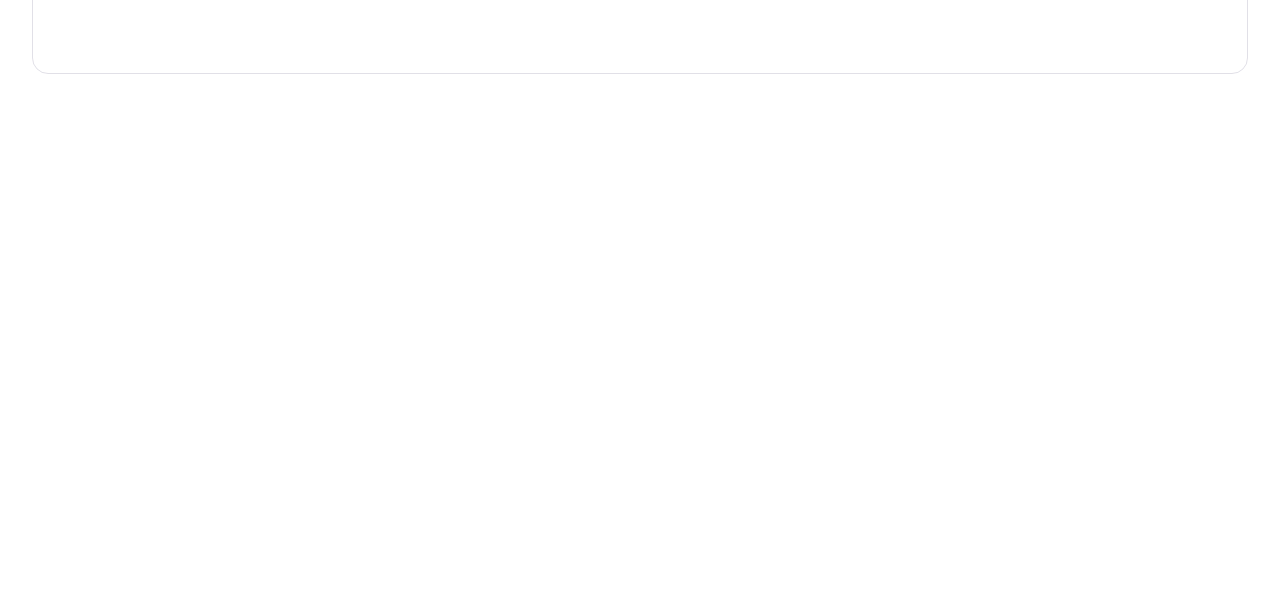
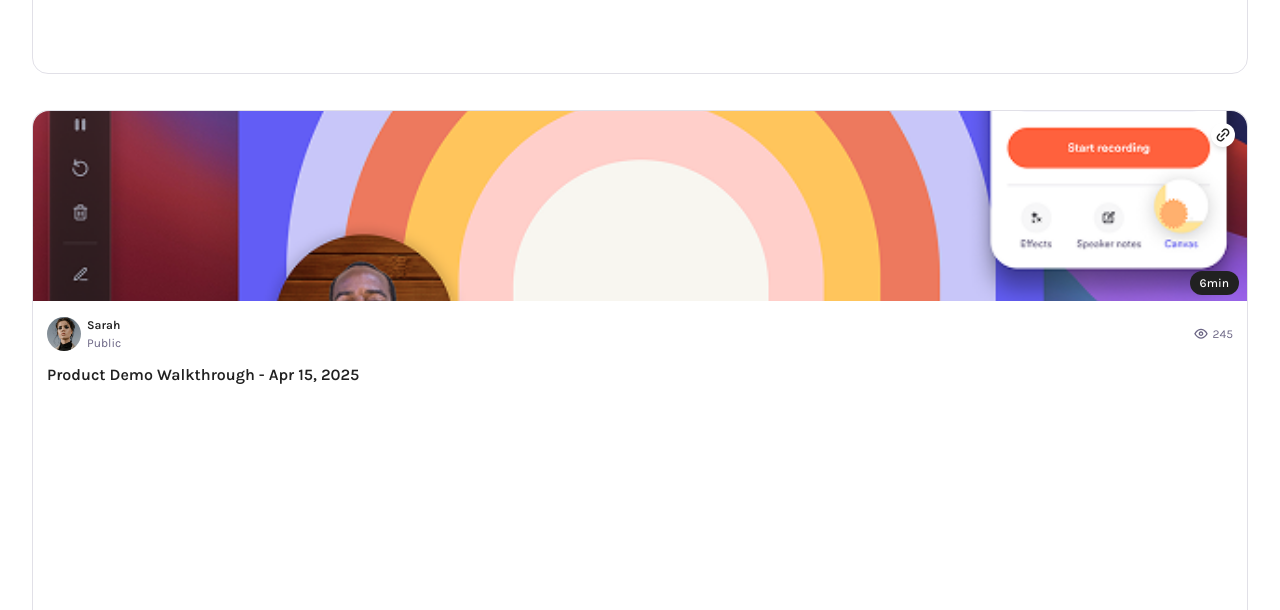
Before and after one commit to codingmster1/video-share, a Next.js app: page / in a window 1280 px wide. Shown: the part 924-1534 px from the top of the page. Before the commit the page ends 1078 px from the top, so only its background shows below. Built offline with nearby package versions, Linux system fonts and the light colour scheme.

Commit message:
rendered more dummy video cards

```diff
--- a/app/(root)/page.tsx
+++ b/app/(root)/page.tsx
@@ -1,5 +1,6 @@
 import Header from '@/components/Header'
 import VideoCard from '@/components/VideoCard'
+import { dummyCards } from '@/constants'
 import React from 'react'
 
 const Page = () => {
@@ -7,17 +8,10 @@ const Page = () => {
     <main className="wrapper page">
       <Header title="All Videos" subHeader="Public Library"/>
 
-      <VideoCard
-      id ="1"
-      title="SnapChat Message"
-      thumbnail="/assets/samples/thumbnail (1).png"
-      createdAt={new Date("2025-05-01")}
-      userImg="/assets/images/jason.png"
-      username="Jason"
-      views={10}
-      visibility="public"
-      duration={156}
-      />
+{dummyCards.map((card) => (
+  <VideoCard key={card.id}{...card} />
+))}
+
       </main>
   )
 }
--- a/components/VideoCard.tsx
+++ b/components/VideoCard.tsx
@@ -22,7 +22,7 @@ const VideoCard = ({
         <article>
             <div>
                 <figure>
-                    <Image src={userImg} alt="user" width={34}
+                    <Image src={userImg || '/assets/images/dummy.jpg'} alt="user" width={34}
                     height={34} className="rounded-full aspect-square"/>
                     <figcaption>
                         <h3>{username}</h3>
--- a/constants/index.ts
+++ b/constants/index.ts
@@ -18,8 +18,8 @@ export const filterOptions = [
   "Least Viewed",
 ];
 
-export const visibilities: Visibility[] = ["public", "private"];
-
+export const visibilities : Visibility[] = ["public", "private"];
+/*  */
 export const ICONS = {
   record: "/assets/icons/record.svg",
   close: "/assets/icons/close.svg",
```
